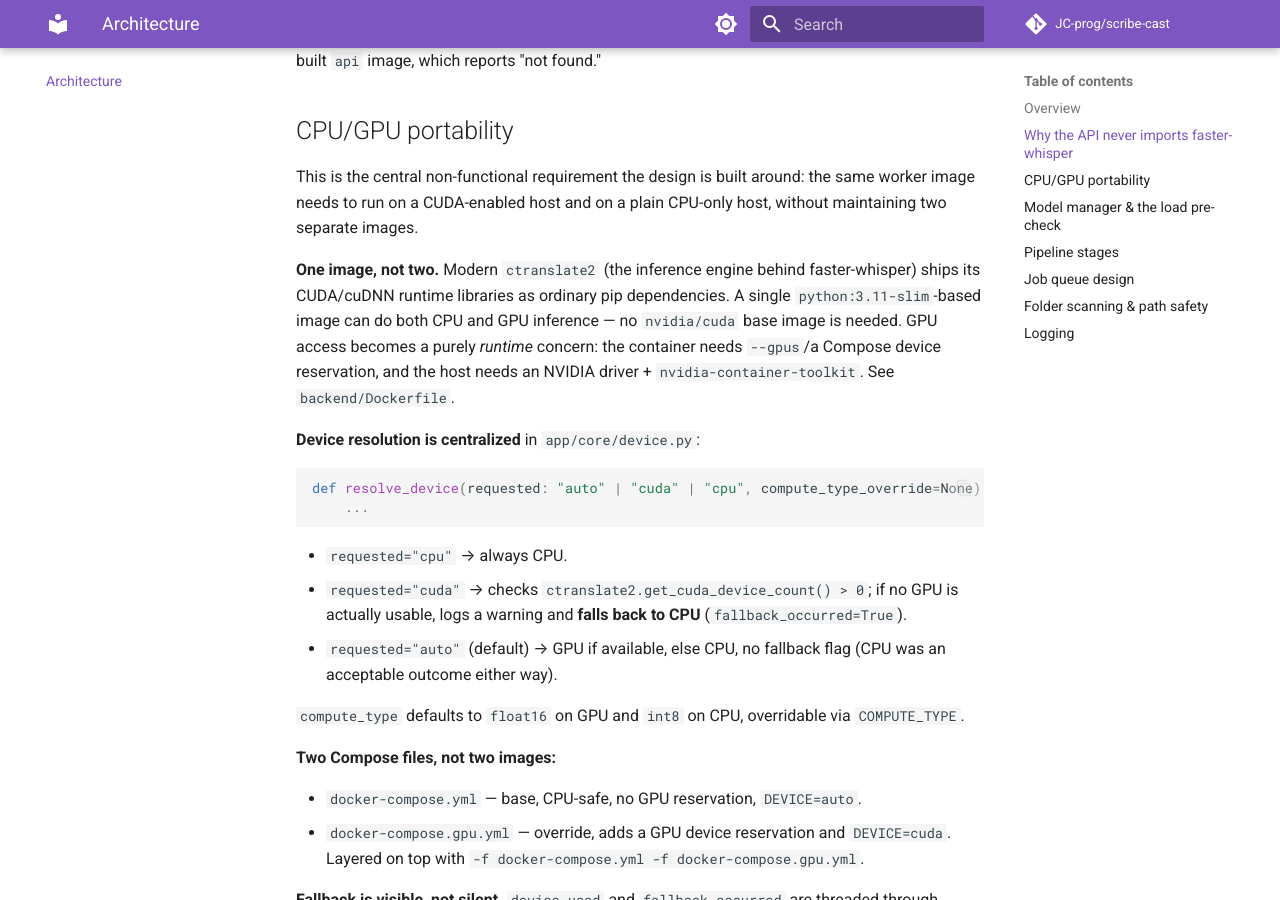
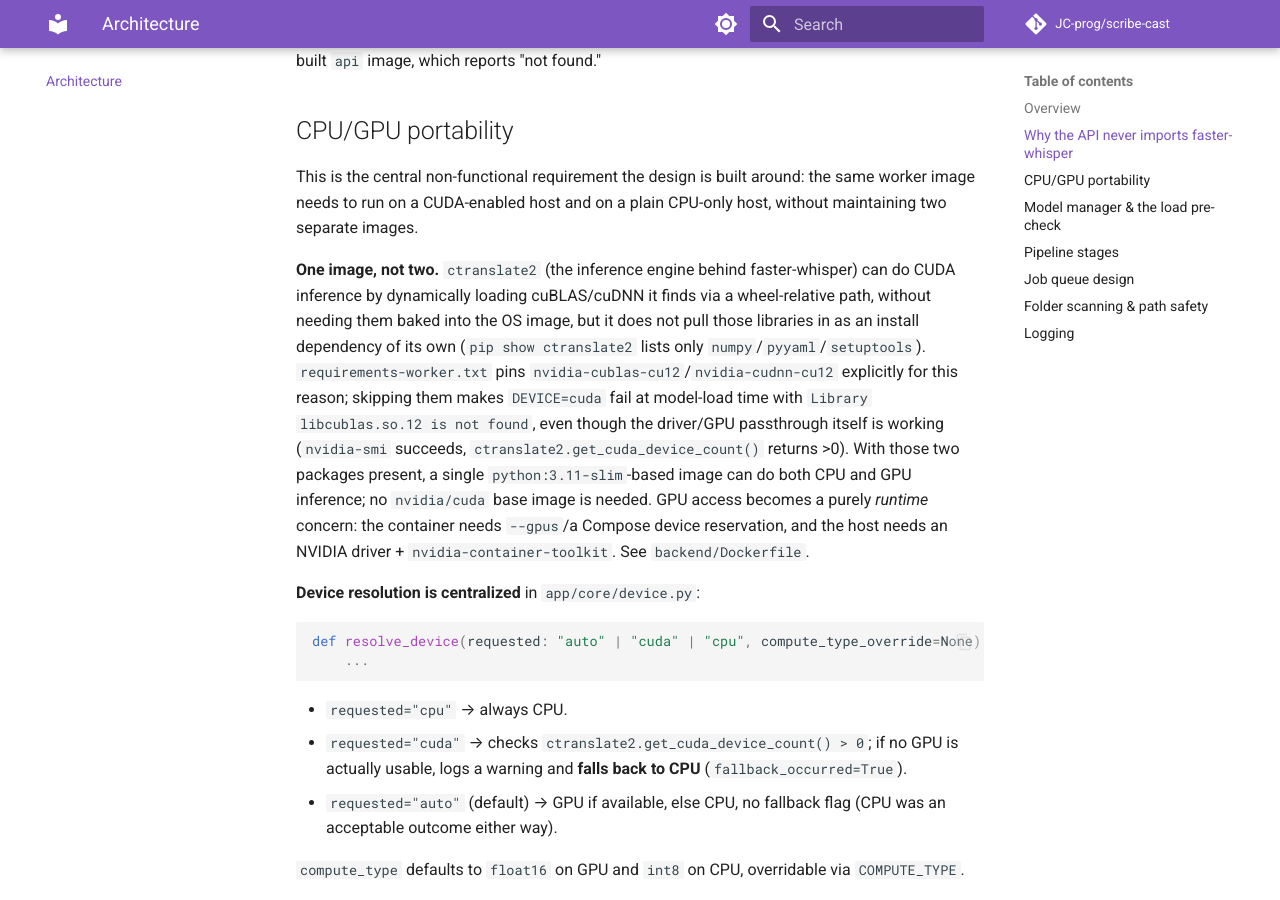
Before and after one commit to JC-prog/scribe-cast, an MkDocs documentation site: the page built from docs/architecture.md, in a window 1280 px wide and 900 px high, scrolled down 1091 px. Built offline with MkDocs 1.6.1 and Material for MkDocs 9.7.7, drawn with Linux system fonts in a browser that asks for light colours; comment, search, counter and statistics services are not loaded.

Commit message:
fix(worker): pin nvidia-cublas-cu12/nvidia-cudnn-cu12 for GPU inference
ctranslate2 4.8.1 does not declare these as install dependencies (pip show
ctranslate2 lists only numpy/pyyaml/setuptools), so DEVICE=cuda failed at
model-load time with "Library libcublas.so.12 is not found or cannot be
loaded" even though the driver/GPU passthrough itself was working fine
(nvidia-smi succeeded, get_cuda_device_count() returned >0). Once these
two packages are installed, ctranslate2 finds them on its own via a
wheel-relative path, no LD_LIBRARY_PATH wiring needed. Verified against a
real RTX 3090: a DEVICE=cuda model-validate job now completes with
device_used=cuda. Also corrects architecture.md's inaccurate claim that
ctranslate2 ships these as ordinary pip dependencies.

Co-Authored-By: Claude Sonnet 5 <noreply@anthropic.com>

```diff
--- a/docs/architecture.md
+++ b/docs/architecture.md
@@ -37,7 +37,7 @@ RQ resolves and imports the real function only when the **worker** process execu
 
 This is the central non-functional requirement the design is built around: the same worker image needs to run on a CUDA-enabled host and on a plain CPU-only host, without maintaining two separate images.
 
-**One image, not two.** Modern `ctranslate2` (the inference engine behind faster-whisper) ships its CUDA/cuDNN runtime libraries as ordinary pip dependencies. A single `python:3.11-slim`-based image can do both CPU and GPU inference — no `nvidia/cuda` base image is needed. GPU access becomes a purely *runtime* concern: the container needs `--gpus`/a Compose device reservation, and the host needs an NVIDIA driver + `nvidia-container-toolkit`. See `backend/Dockerfile`.
+**One image, not two.** `ctranslate2` (the inference engine behind faster-whisper) can do CUDA inference by dynamically loading cuBLAS/cuDNN it finds via a wheel-relative path, without needing them baked into the OS image, but it does not pull those libraries in as an install dependency of its own (`pip show ctranslate2` lists only `numpy`/`pyyaml`/`setuptools`). `requirements-worker.txt` pins `nvidia-cublas-cu12`/`nvidia-cudnn-cu12` explicitly for this reason; skipping them makes `DEVICE=cuda` fail at model-load time with `Library libcublas.so.12 is not found`, even though the driver/GPU passthrough itself is working (`nvidia-smi` succeeds, `ctranslate2.get_cuda_device_count()` returns >0). With those two packages present, a single `python:3.11-slim`-based image can do both CPU and GPU inference; no `nvidia/cuda` base image is needed. GPU access becomes a purely *runtime* concern: the container needs `--gpus`/a Compose device reservation, and the host needs an NVIDIA driver + `nvidia-container-toolkit`. See `backend/Dockerfile`.
 
 **Device resolution is centralized** in `app/core/device.py`:
 
```
Also changed, not shown: 1 other file.
